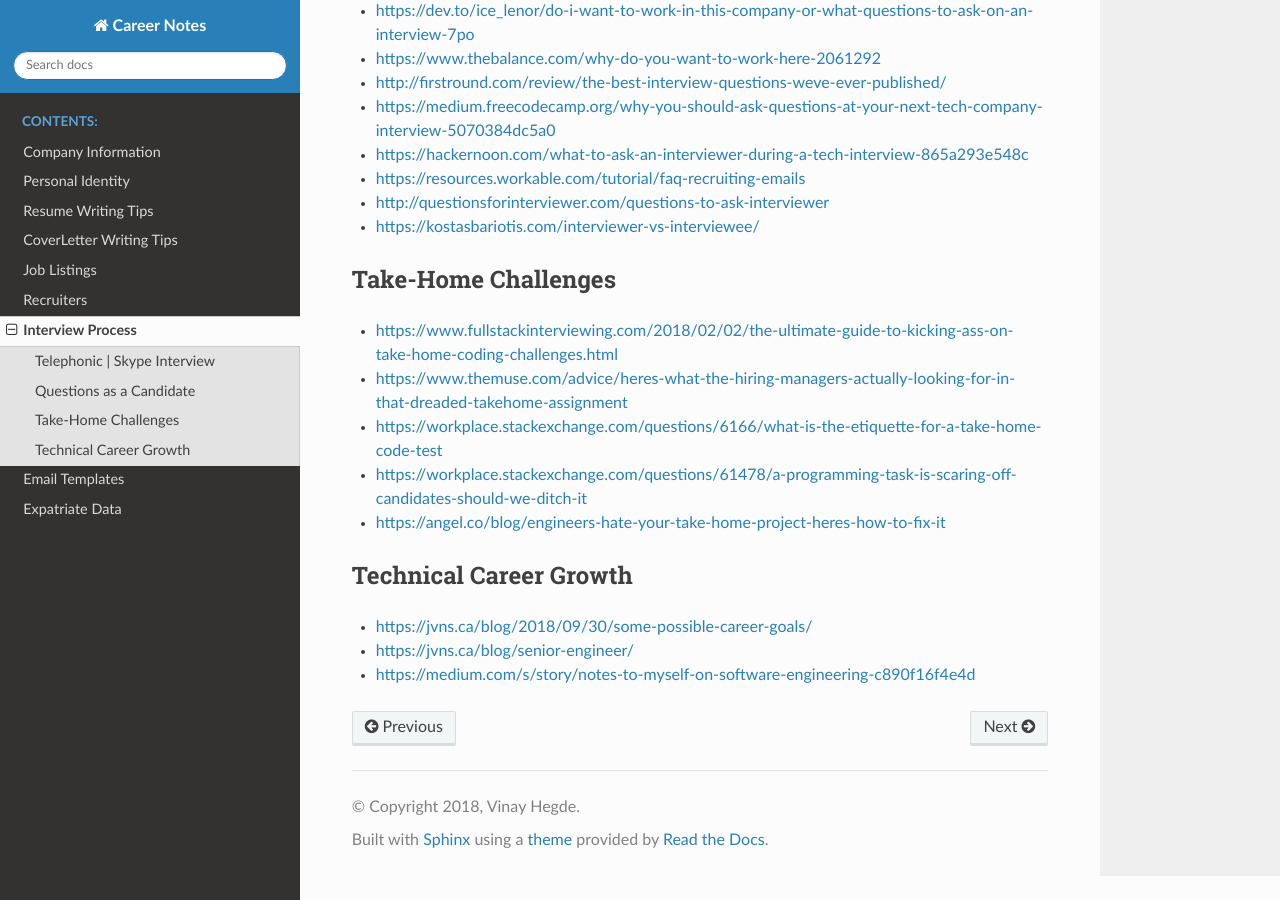
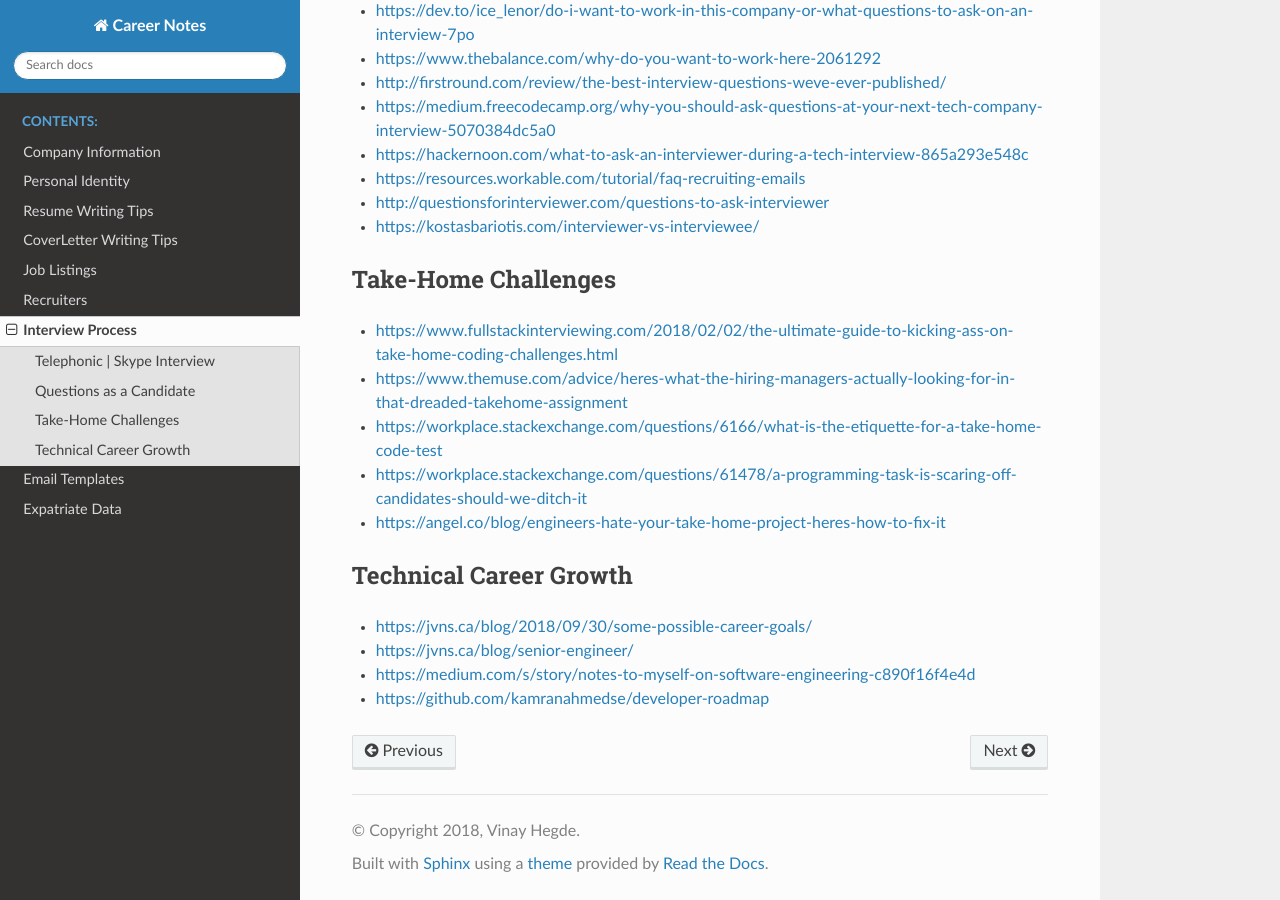
Before and after one commit to vinayhegde1990/career-notes, a Sphinx documentation site: the page built from docs/source/Interview-Process.rst, in a window 1280 px wide and 900 px high, scrolled down 537 px. Built offline with Sphinx 7.4.7 and the Read the Docs theme 2.0.0, drawn with Linux system fonts in a browser that asks for light colours; some of the changed lines change nothing that is shown.

Commit message:
Add to Technical Growth - Subsection
- Developer Roadmap URL

```diff
--- a/docs/source/Interview-Process.rst
+++ b/docs/source/Interview-Process.rst
@@ -60,3 +60,5 @@ Technical Career Growth
 - https://jvns.ca/blog/senior-engineer/
 
 - https://medium.com/s/story/notes-to-myself-on-software-engineering-c890f16f4e4d
+
+- https://github.com/kamranahmedse/developer-roadmap
```
